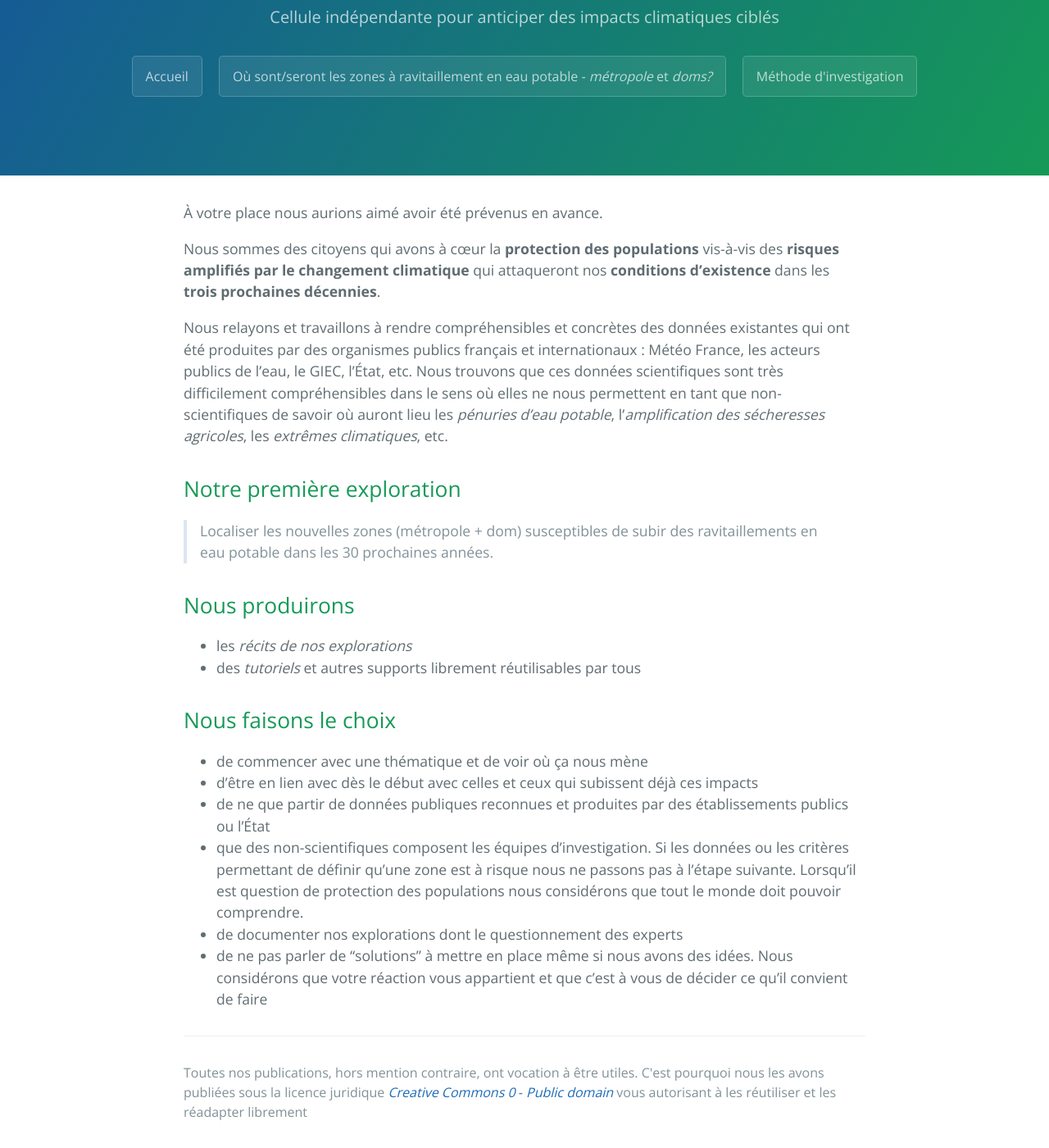
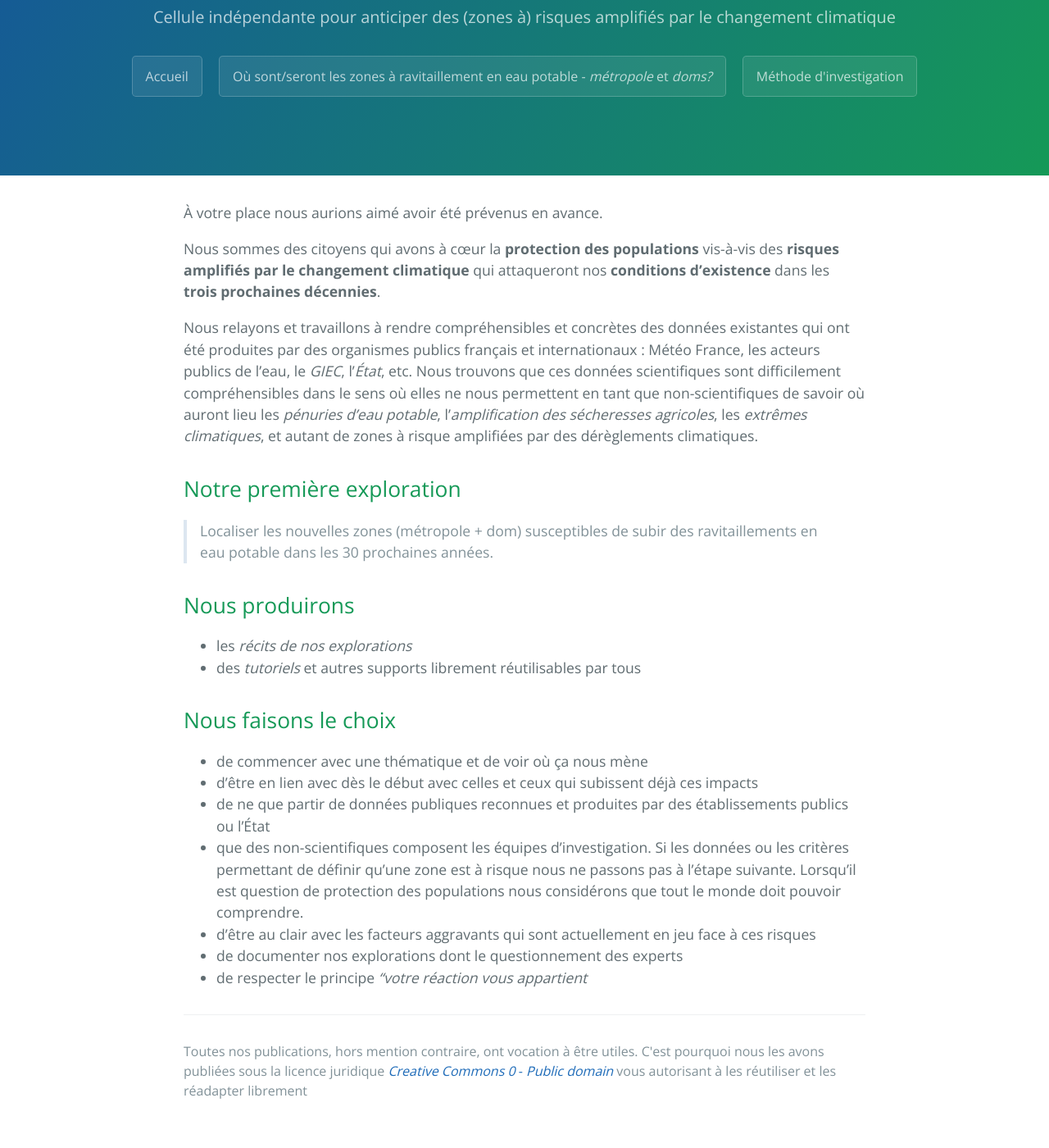
Before and after one commit to secheresses/Ancien-site, a Jekyll site: the page built from index.md, in a window 1280 px wide and 1400 px high, scrolled down 169 px. Shown: the whole window at 82% size. Built offline with Jekyll 4.4.1, drawn with Linux system fonts in a browser that asks for light colours; after the commit the page ends 1543 px from its top, so only the background shows below that.

Commit message:
Mise à jour sur la base des commentaires de Camille Jonchères

```diff
--- a/_config.yml
+++ b/_config.yml
@@ -1,5 +1,5 @@
 title: Anticiper
-description: Cellule d'exploration et d'investigation de risques spécifiques liés au changement climatique
+description: Cellule indépendante pour anticiper des (zones à) risques amplifiés par le changement climatique
 show_downloads: true
 google_analytics:
 theme: jekyll-theme-cayman
--- a/_layouts/default.html
+++ b/_layouts/default.html
@@ -24,7 +24,7 @@
 
     <header class="page-header" role="banner">
       <h1 class="project-name">{{ page.title | default: site.title | default: site.github.repository_name }}</h1>
-      <h2 class="project-tagline">Cellule indépendante pour anticiper des impacts climatiques ciblés</h2>
+      <h2 class="project-tagline">Cellule indépendante pour anticiper des (zones à) risques amplifiés par le changement climatique</h2>
         <a href="https://anticiper.github.io" class="btn">Accueil</a>
         <a href="https://anticiper.github.io/ravitaillements" class="btn"><strng>Où sont/seront les zones à ravitaillement en eau potable - <em>métropole</em> et <em>doms?</em></strng></a>
         <a href="https://anticiper.github.io/methode" class="btn">Méthode d'investigation</a>
--- a/index.md
+++ b/index.md
@@ -6,7 +6,7 @@ layout: default
 
 Nous sommes des citoyens qui avons à cœur la **protection des populations** vis-à-vis des **risques amplifiés par le changement climatique** qui attaqueront nos **conditions d'existence** dans les **trois prochaines décennies**.
 
-Nous relayons et travaillons à rendre compréhensibles et concrètes des données existantes qui ont été produites par des organismes publics français et internationaux : Météo France, les acteurs publics de l'eau, le GIEC, l'État, etc. Nous trouvons que ces données scientifiques sont très difficilement compréhensibles dans le sens où elles ne nous permettent en tant que non-scientifiques de savoir où auront lieu les *pénuries d'eau potable*, l'*amplification des sécheresses agricoles*, les *extrêmes climatiques*, etc.
+Nous relayons et travaillons à rendre compréhensibles et concrètes des données existantes qui ont été produites par des organismes publics français et internationaux : Météo France, les acteurs publics de l'eau, le *GIEC*, l'*État*, etc. Nous trouvons que ces données scientifiques sont difficilement compréhensibles dans le sens où elles ne nous permettent en tant que non-scientifiques de savoir où auront lieu les *pénuries d'eau potable*, l'*amplification des sécheresses agricoles*, les *extrêmes climatiques*, et autant de zones à risque amplifiées par des dérèglements climatiques.
 
 ## Notre première exploration
 
@@ -23,5 +23,6 @@ Nous relayons et travaillons à rendre compréhensibles et concrètes des donné
 - d'être en lien avec dès le début avec celles et ceux qui subissent déjà ces impacts
 - de ne que partir de données publiques reconnues et produites par des établissements publics ou l’État
 - que des non-scientifiques composent les équipes d’investigation. Si les données ou les critères permettant de définir qu'une zone est à risque nous ne passons pas à l’étape suivante. Lorsqu’il est question de protection des populations nous considérons que tout le monde doit pouvoir comprendre.
+- d'être au clair avec les facteurs aggravants qui sont actuellement en jeu face à ces risques
 - de documenter nos explorations dont le questionnement des experts
-- de ne pas parler de “solutions” à mettre en place même si nous avons des idées. Nous considérons que votre réaction vous appartient et que c’est à vous de décider ce qu’il convient de faire
+- de respecter le principe *"votre réaction vous appartient*
```
